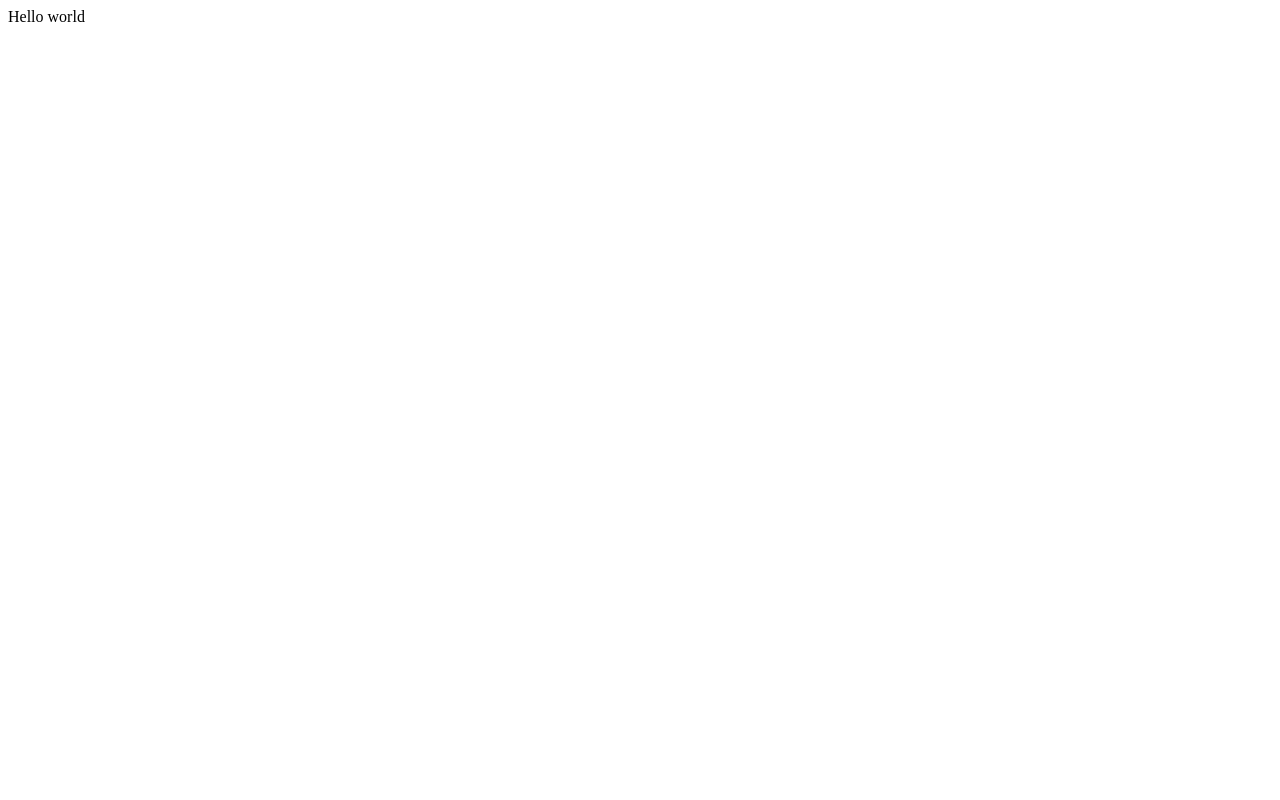
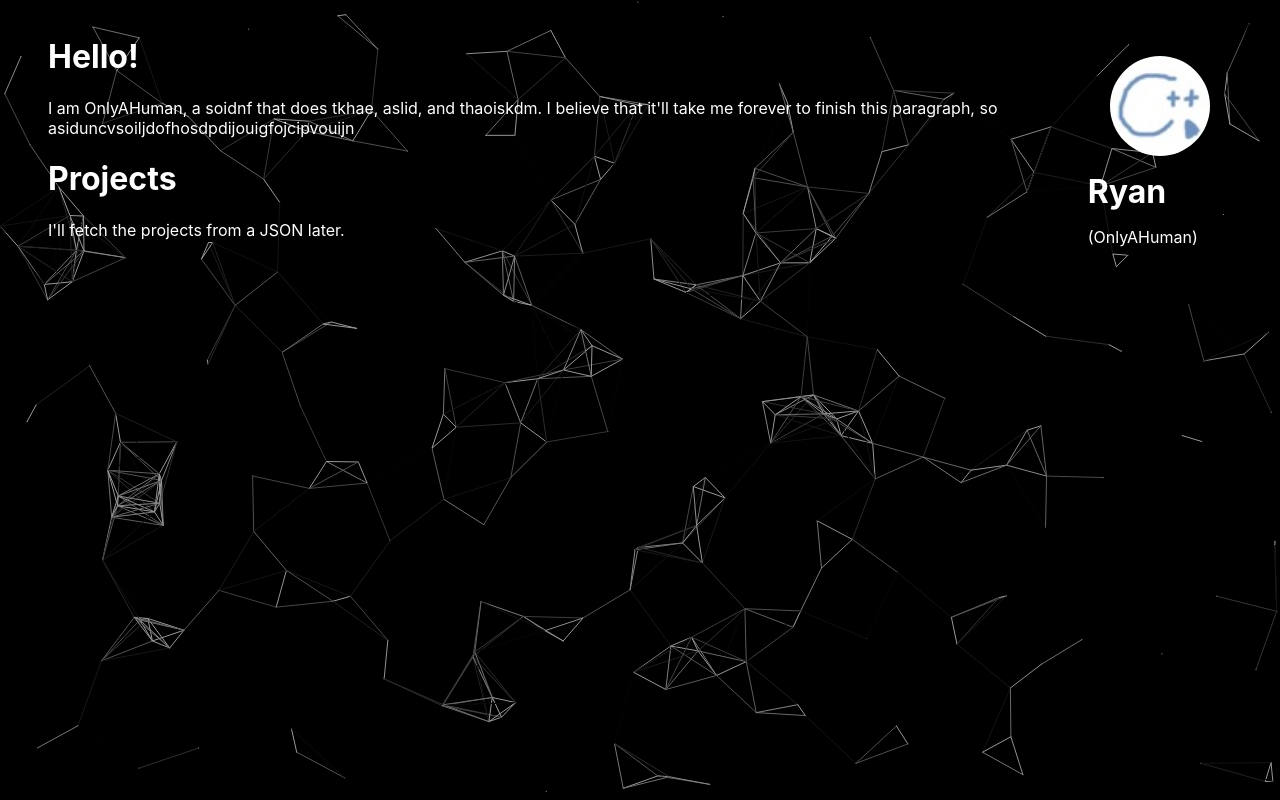
Before and after one commit to OnlyAHuman7926/onlyahuman7926.github.io, a plain HTML site: page index.html in a window 1280 px wide. Drawn offline with Linux system fonts and the light colour scheme.

Commit message:
alskdfasd

```diff
--- /dev/null
+++ b/dot/dot.js
@@ -0,0 +1,70 @@
+let canvas = document.createElement("canvas");
+let width = canvas.width = window.innerWidth,
+  height = canvas.height = window.innerHeight;
+canvas.style = "position: fixed; top: 0; left: 0; width: 100%; height: 100%; z-index: -1; background-color: black; opacity: 0.6;";
+document.body.append(canvas);
+const ctx = canvas.getContext("2d");
+
+/* interface for dots:
+{
+  x: coordinate,
+  y: coordinate,
+  vel: angle
+} */
+
+const density = 60 ** 2;    // one dot per unit area
+let dotAmount = Math.floor(width * height / density);
+const dotSpeed = 36 / 60;
+const linkDistance = 75;
+
+let dots = [];
+for (let i = 0; i < dotAmount; i++) {
+  dots.push({
+    x: Math.random() * width,
+    y: Math.random() * height,
+    vel: Math.random() * 2 * Math.PI
+  })
+}
+
+function draw() {
+  ctx.strokeStyle = "white";
+  ctx.fillStyle = "white";
+  for (let dot of dots) {
+    dot.x += dotSpeed * Math.cos(dot.vel);
+    dot.y += dotSpeed * Math.sin(dot.vel);
+    if (dot.x < 0 || dot.x > width) {
+      if (dot.x < 0) dot.x = 0;
+      else dot.x = width;
+      dot.vel = Math.PI - dot.vel;
+    }
+    if (dot.y < 0 || dot.y > height) {
+      if (dot.y < 0) dot.y = 0;
+      else dot.y = height;
+      dot.vel = -dot.vel;
+    }
+    ctx.fillRect(dot.x - 0.5, dot.y - 0.5, 1, 1)
+  }
+  for (let i = 0; i < dots.length; i++) {
+    for (let j = i + 1; j < dots.length; j++) {
+      let d1 = dots[i], d2 = dots[j];
+      let distance = Math.sqrt(
+        (d1.x - d2.x) ** 2 +
+        (d1.y - d2.y) ** 2
+      );
+      if (distance < linkDistance) {
+        let a = (linkDistance - distance) / linkDistance * 255 * 2;
+        ctx.strokeStyle = `rgb(${a}, ${a}, ${a})`;
+        ctx.beginPath();
+        ctx.moveTo(d1.x, d1.y);
+        ctx.lineTo(d2.x, d2.y);
+        ctx.stroke();
+      }
+    }
+  }
+}
+
+requestAnimationFrame(function f() {
+  ctx.clearRect(0, 0, width, height);
+  draw();
+  requestAnimationFrame(f);
+})
--- a/index.html
+++ b/index.html
@@ -4,13 +4,30 @@
 <head>
   <meta charset="utf-8">
   <meta name="viewport" content="width=device-width">
-  <title>replit</title>
+  <title>OnlyAHuman's Site</title>
   <link href="style.css" rel="stylesheet" type="text/css" />
+  <script src="/dot/dot.js" defer></script>
 </head>
 
 <body>
-  Hello world
-  <script src="script.js"></script>
+  <main>
+    <div>
+      <div>
+        <h1>Hello! </h1>
+        <div>I am OnlyAHuman, a soidnf that does tkhae, aslid, and thaoiskdm. I believe that it'll take me forever to
+          finish this paragraph, so asiduncvsoiljdofhosdpdijouigfojcipvouijn</div>
+        <h1>Projects</h1>
+        <div>I'll fetch the projects from a JSON later. </div>
+      </div>
+    </div>
+    <div>
+      <div style="display: flex; justify-content: center;">
+        <img src="profile.jpeg" style="width: 100px; height: 100px; border-radius: 50px;">
+      </div>
+      <h1 style="margin-block-start: 0.5em; margin-block-end: 0.5em;">Ryan</h1>
+      <div>(OnlyAHuman)</div>
+    </div>
+  </main>
 </body>
 
 </html>
--- a/style.css
+++ b/style.css
@@ -1,4 +1,16 @@
-html {
-  height: 100%;
-  width: 100%;
+body {
+  background-color: black;
+  color: white;
+  font-family: -apple-system, 'Segoe UI', sans-serif;
+  margin: 16px min(10%, 48px);
 }
+
+main {
+  display: flex;
+  justify-content: space-between;
+}
+
+main>div:last-child {
+  width: min(40%, 175px);
+  margin-top: 40px;
+}
```
Also changed, not shown: project/projects.js (added, +13 -0 lines), project/projects.json (added, +14 -0 lines), profile.jpeg (added), projects.html (added).
